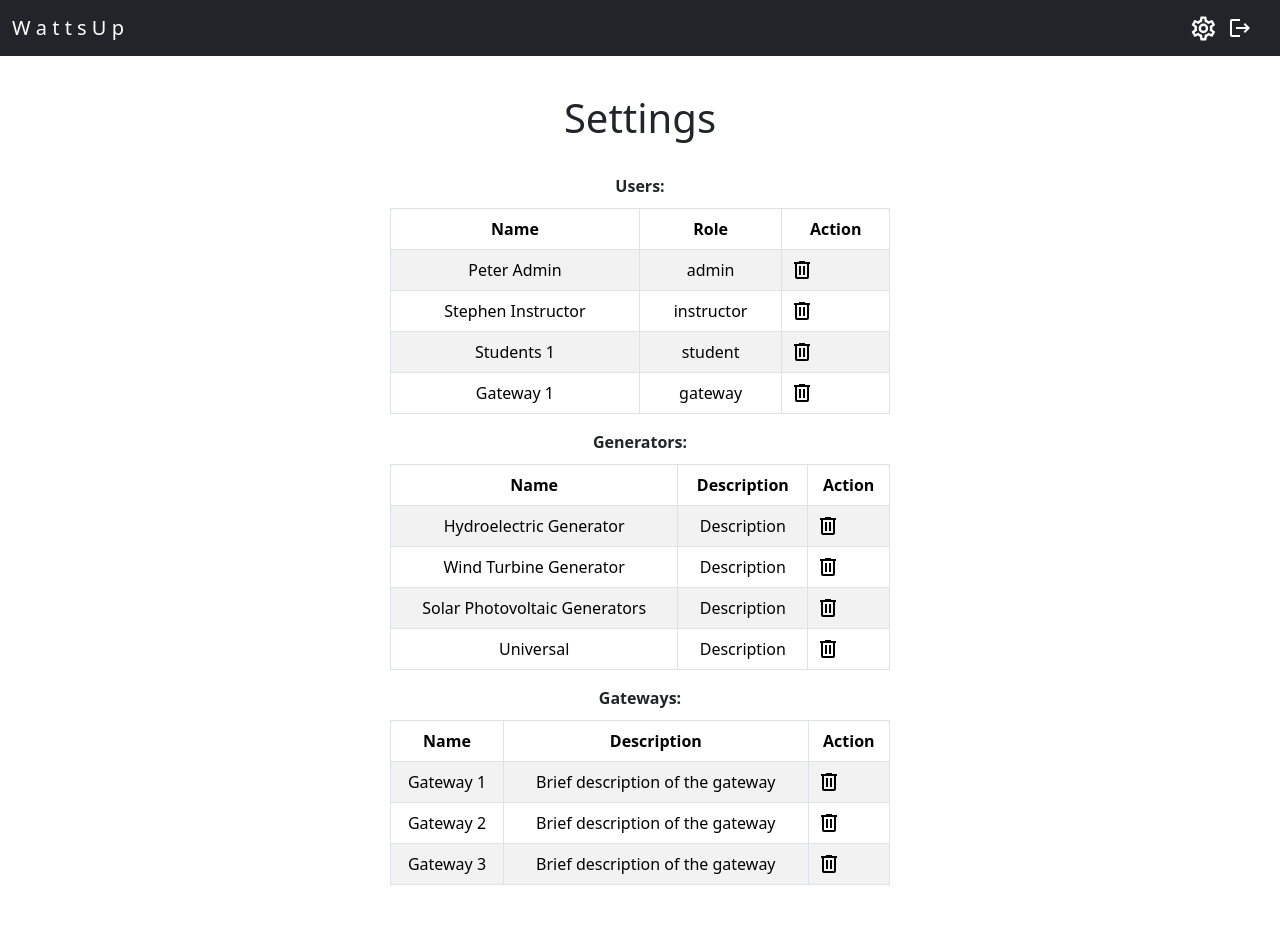
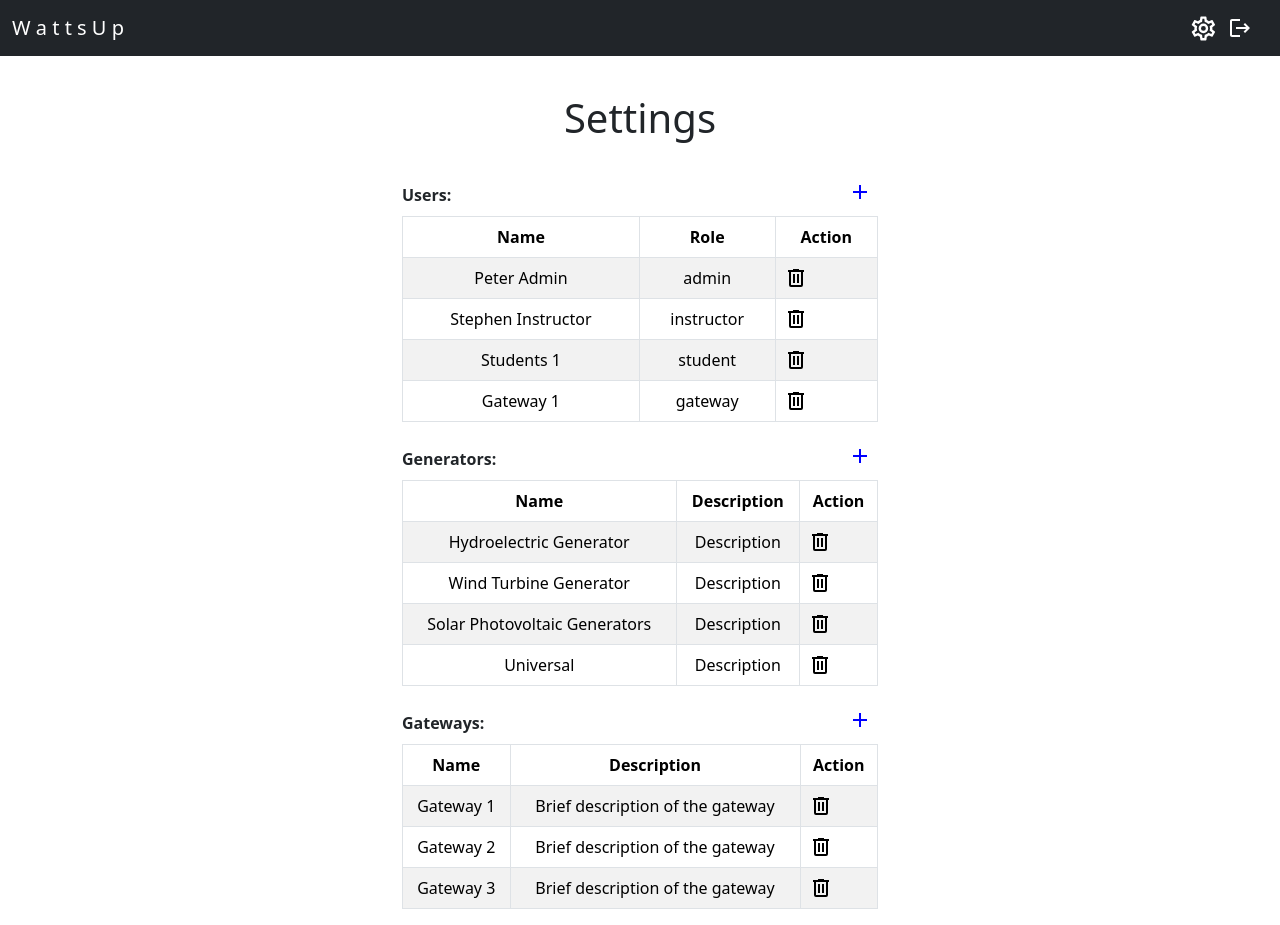
Before and after one commit to matejkrsek/uu_wattsUp_FE_test, a React (Create React App) app: page /settings in a window 1280 px wide. Before the commit the page ends 901 px from the top, so only its background shows below. Built offline with nearby package versions, Linux system fonts and the light colour scheme.

Commit message:
settings update

```diff
--- a/src/bricks/Settings.js
+++ b/src/bricks/Settings.js
@@ -1,20 +1,16 @@
 import React from "react";
-import { Button, Table, Row, Col, Form } from "react-bootstrap";
+import { Table, Row, Col, Container } from "react-bootstrap";
 import Icon from '@mdi/react';
-import { mdiTrashCanOutline } from '@mdi/js';
+import { mdiTrashCanOutline, mdiPlus } from '@mdi/js';
 
 const Settings = ({ generators, users, gateways }) => {
 
-    // Funkcia pre vymazanie záznamu
     const handleDelete = (id, type) => {
-        // treba dokončiť implementáciu vymazavania
         console.log(`Deleting ${type} with ID: ${id}`);
     };
 
     const renderTable = (data, type) => {
         return (
-            <div style={{ display: 'flex', justifyContent: 'center', width: '100%' }}>
-
             <Table striped bordered hover style={{ maxWidth: '500px', width: '100%' }}>
                 <thead>
                     <tr>
@@ -40,22 +36,59 @@ const Settings = ({ generators, users, gateways }) => {
                     ))}
                 </tbody>
             </Table>
-            </div>
         );
     };
 
+    const addUser = () => { };
+    const addGenerator = () => { };
+    const addGateway = () => { };
+
     return (
         <div>
-            <h1>Settings</h1>  <br />
+            <h1>Settings</h1>
+            <br />
 
-            <strong style={{ marginBottom: "10px", display: "block" }}> Users: </strong>
+            {/* Users Section */}
+            <Container style={{ maxWidth: '500px' }} className="mb-3">
+                <Row className="align-items-center gx-0">
+                <Col style={{ textAlign: "left", paddingLeft: "0" }}><strong>Users:</strong></Col>
+                <Col className="text-end">
+                        <div style={{ display: 'inline-block', padding: '6px', backgroundColor: 'transparent', borderRadius: '4px', cursor: 'pointer' }}
+                            onClick={addUser}>
+                            <Icon path={mdiPlus} size={1} color="blue" />
+                        </div>
+                    </Col>
+                </Row>
                 {renderTable(users, "user")}
+            </Container>
 
-            <strong style={{ marginBottom: "10px", display: "block" }}> Generators: </strong>
+            {/* Generators Section */}
+            <Container style={{ maxWidth: '500px' }} className="mb-3">
+                <Row className="align-items-center gx-0">
+                <Col style={{ textAlign: "left", paddingLeft: "0" }}><strong>Generators:</strong></Col> {/* p-0 pre presné zarovnanie */}
+                    <Col className="text-end">
+                        <div style={{ display: 'inline-block', padding: '6px', backgroundColor: 'transparent', borderRadius: '4px', cursor: 'pointer' }}
+                            onClick={addGenerator}>
+                            <Icon path={mdiPlus} size={1} color="blue" />
+                        </div>
+                    </Col>
+                </Row>
                 {renderTable(generators, "generator")}
+            </Container>
 
-            <strong style={{ marginBottom: "10px", display: "block" }}> Gateways: </strong>
+            {/* Gateways Section */}
+            <Container style={{ maxWidth: '500px' }} className="mb-3">
+                <Row className="align-items-center gx-0">
+                <Col style={{ textAlign: "left", paddingLeft: "0" }}><strong>Gateways:</strong></Col> {/* Bez paddingu */}
+                    <Col className="text-end">
+                        <div style={{ display: 'inline-block', padding: '6px', backgroundColor: 'transparent', borderRadius: '4px', cursor: 'pointer' }}
+                            onClick={addGateway}>
+                            <Icon path={mdiPlus} size={1} color="blue" />
+                        </div>
+                    </Col>
+                </Row>
                 {renderTable(gateways, "gateway")}
+            </Container>
         </div>
     );
 }
```
Lines whose indentation alone changed are shown as unchanged.
